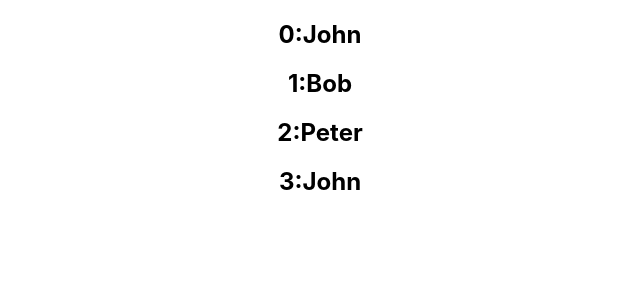
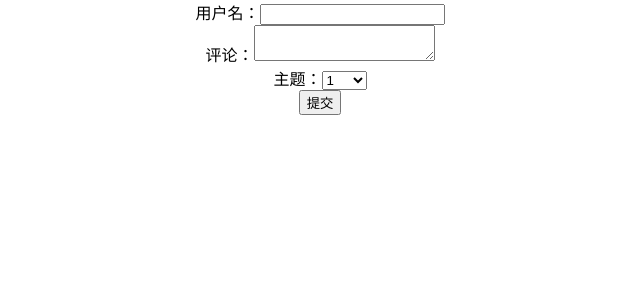
Before and after one commit to JohnLeeWH/OPS, a React (Create React App) app in the folder ops-page/: page / in a window 1280 px wide. Shown: the top 300 px of the page, without its empty margins (320-960 px from the left). Built offline with nearby package versions, Linux system fonts and the light colour scheme.

Commit message:
css and form and lifecycle

```diff
--- a/ops-page/src/App.js
+++ b/ops-page/src/App.js
@@ -12,13 +12,18 @@ import EventBind from "./components/EventBind";
 import ParentComponent from "./components/parentComponent";
 import UserGreeting from "./components/UserGreeting";
 import NameList from "./components/NameList";
+import StyleSheet from "./components/StyleSheet";
+import Inline from "./components/Inline";
+import "./appStyles.css";
+import styles from "./appStyles.module.css"
+import Form from "./components/Form";
 
 class App extends React.Component {
 
   render() {
     return (
       <div className="App">
-        <NameList />
+        <Form />
       </div>
     )
   }
--- /dev/null
+++ b/ops-page/src/appStyles.css
@@ -0,0 +1,3 @@
+.error {
+    color: red;
+}
--- /dev/null
+++ b/ops-page/src/appStyles.module.css
@@ -0,0 +1,3 @@
+.success {
+    color: green;
+}
--- /dev/null
+++ b/ops-page/src/components/Form.js
@@ -0,0 +1,56 @@
+import React, { Component } from "react";
+
+class Form extends Component {
+    constructor(props) {
+        super(props);
+        this.state = {
+            username: "",
+            comment: "",
+            topic: '1',
+        }
+    };
+    handleUsernameChange = event => {
+        this.setState({ username: event.target.value });
+        // console.log(this.state.username);
+    };
+    handleCommentChange = event => {
+        this.setState({ comment: event.target.value });
+        // console.log(this.state.username);
+    };
+    handleTopicChange = event => {
+        this.setState({ topic: event.target.value });
+        // console.log(this.state.username);
+    };
+    handleSubmit = event => {
+        alert(`${this.state.username} ${this.state.comment} ${this.state.topic}`);
+        event.preventDefault();//submit 不刷新
+    }
+    render() {
+        const { username, comment, topic } = this.state;
+        return (
+
+            <form onSubmit={this.handleSubmit}>
+                <div>
+                    <label>用户名：</label>
+                    <input value={username} onChange={this.handleUsernameChange}></input>
+                </div>
+                <div>
+                    <label>评论：</label>
+                    <textarea value={comment} onChange={this.handleCommentChange}></textarea>
+                </div>
+                <div>
+                    <label>主题：</label>
+                    <select value={topic} onChange={this.handleTopicChange}>
+                        <option value="1" >1</option>
+                        <option value="22">22</option>
+                        <option value="333">333</option>
+                    </select>
+                </div>
+                <button type="submit">提交</button>
+            </form>
+
+        )
+    }
+}
+
+export default Form;
--- /dev/null
+++ b/ops-page/src/components/Inline.js
@@ -0,0 +1,16 @@
+import React from "react";
+
+function Inline() {
+
+    const heading = {
+        fontSize: "72px",
+        color: "blue",
+    }
+    return (
+        <div>
+            <h1 style={heading}>Inline</h1>
+        </div>
+    );
+}
+
+export default Inline;
--- /dev/null
+++ b/ops-page/src/components/StyleSheet.js
@@ -0,0 +1,14 @@
+import React from "react";
+import "./myStyles.css";
+
+
+function StyleSheet(props) {
+    let className = props.primary ? "primary" : ""
+    return (
+        <h1 className={`${className} font-xl`}>样式单</h1>
+    )
+
+
+}
+
+export default StyleSheet;
--- /dev/null
+++ b/ops-page/src/components/myStyles.css
@@ -0,0 +1,7 @@
+.primary {
+    color: orange;
+}
+
+.font-xl {
+    font-size:larger;
+}
```
